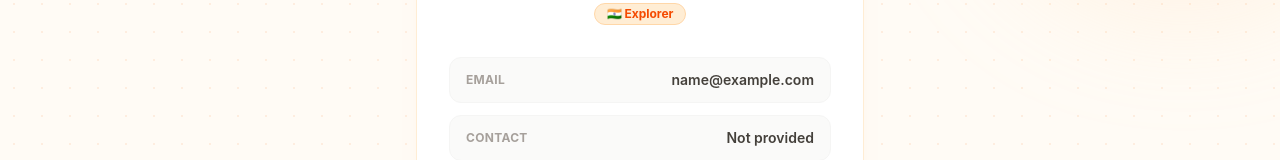
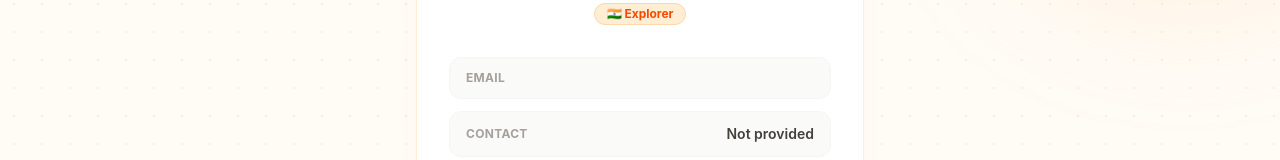
Before and after one commit to divyanshu12368/EXPLORE-INDIA, a React (Vite) app in the folder frontend/: page /dashboard in a window 1280 px wide. Shown: the part 355-515 px from the top of the page. Built offline with nearby package versions, Linux system fonts and the light colour scheme; sample sign-in values are in the browser's storage.

Commit message:
fix: enhance user credential validation in Dashboard and adjust MyPlaces table layout

```diff
--- a/frontend/src/Pages/Dashboard.jsx
+++ b/frontend/src/Pages/Dashboard.jsx
@@ -18,7 +18,7 @@ export default function Dashboard() {
 
   useState(() => {
     const userCredential = Credentials.find(
-      (cred) => cred.email === user?.email
+      (cred) => cred.email === user?.email && cred.password === user?.password
     );
     setCredentialUser(userCredential);
   }, [user?.email]);
@@ -113,7 +113,7 @@ export default function Dashboard() {
           <div className="space-y-3 mb-8">
             <div className="flex items-center justify-between px-4 py-3 rounded-xl bg-stone-50 border border-stone-100">
               <span className="text-xs font-bold text-stone-400 uppercase tracking-wide">Email</span>
-              <span className="text-sm font-semibold text-stone-700">{user?.email}</span>
+              <span className="text-sm font-semibold text-stone-700">{credentialUser?.email}</span>
             </div>
             <div className="flex items-center justify-between px-4 py-3 rounded-xl bg-stone-50 border border-stone-100">
               <span className="text-xs font-bold text-stone-400 uppercase tracking-wide">Contact</span>
--- a/frontend/src/PlaceAdder/MyPlaces.jsx
+++ b/frontend/src/PlaceAdder/MyPlaces.jsx
@@ -139,14 +139,14 @@ export default function MyPlaces() {
                         </td>
 
                         {/* Description */}
-                        <td className="px-5 py-4 text-stone-500 max-w-[200px]">
+                        <td className="px-5 py-4 text-stone-500 max-w-50">
                           <span className="block truncate" title={place.description}>
                             {place.description}
                           </span>
                         </td>
 
                         {/* Img URL */}
-                        <td className="px-5 py-4 max-w-[160px]">
+                        <td className="px-5 py-4 max-w-40">
                           <span
                             className="block truncate text-orange-400 text-xs font-mono"
                             title={place.image}
```
